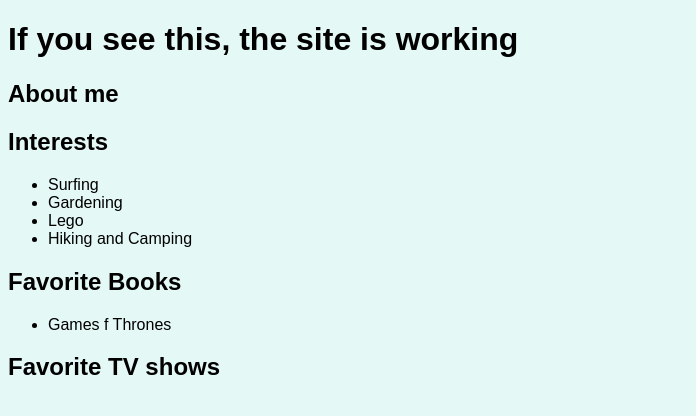
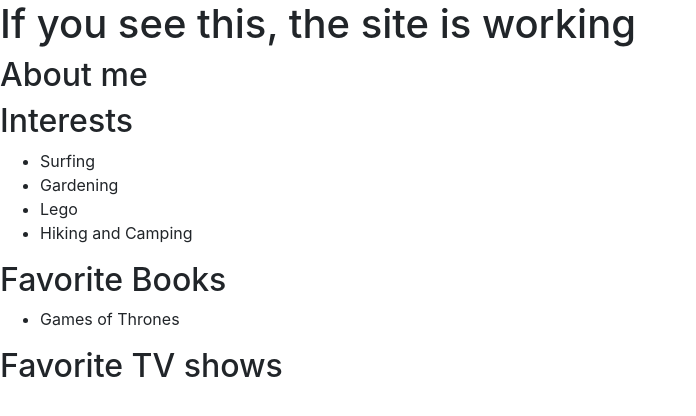
Before and after one commit to TotoroSyd/totorosyd.github.io, a plain HTML site: page index.html in a window 1280 px wide. Shown: the whole page, without its empty margins (0-696 px from the left). Drawn offline with nearby package versions, Linux system fonts and the light colour scheme.

Commit message:
Updating site

```diff
--- a/index.html
+++ b/index.html
@@ -4,9 +4,11 @@
     <meta charset="UTF-8">
     <meta name="viewport" content="width=device-width, initial-scale=1.0">
     <title>Phoebe's website</title>
+    <link href="https://stackpath.bootstrapcdn.com/bootstrap/4.1.3/css/bootstrap.min.css" rel="stylesheet">
+    <link href="styles.css" rel="stylesheet" Type="text/css" media="all">
 </head>
 
-<body style="background-color: #e4f9f5; font-family: sans-serif; font-size: 100%;">
+<body>
     <h1>If you see this, the site is working</h1>
 
     <h2>About me</h2>
@@ -22,7 +24,7 @@
 
     <h2>Favorite Books</h2>
         <ul>
-            <li>Games f Thrones</li>
+            <li>Games of Thrones</li>
         </ul>
 
     <h2>Favorite TV shows</h2>
```
